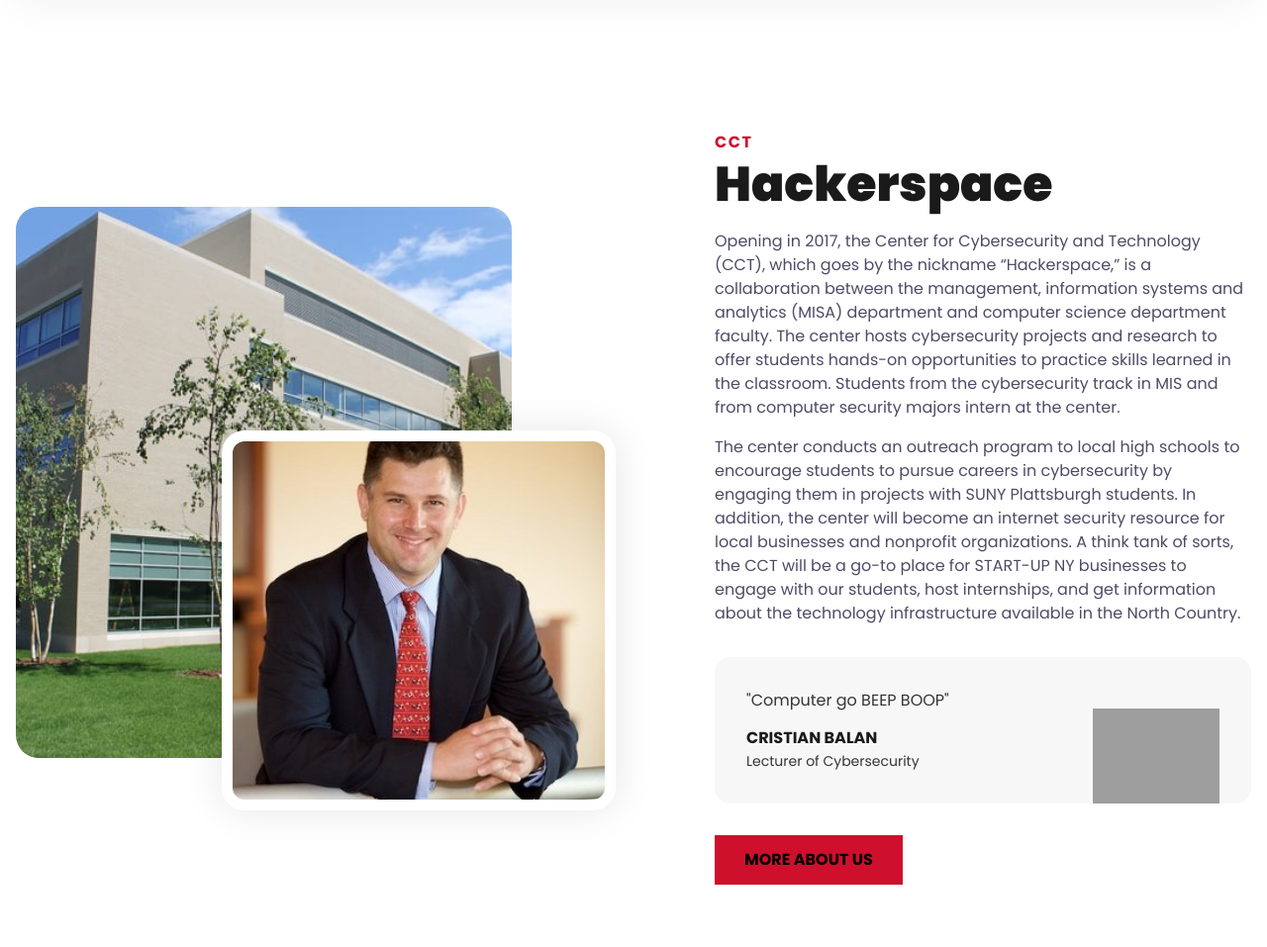
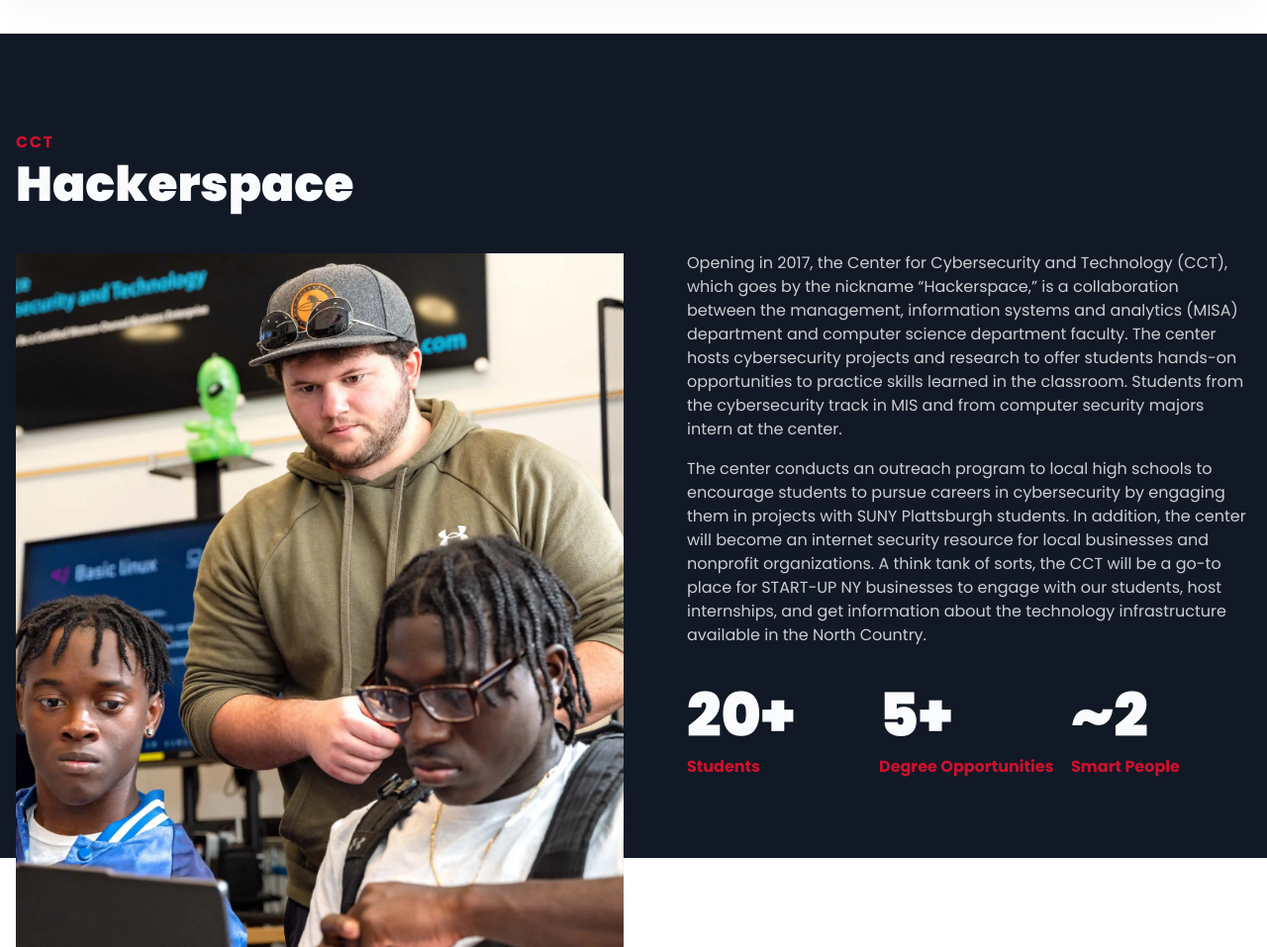
Before and after one commit to Koza101/CCT, an Eleventy site: page src/index.html in a window 1280 px wide. Shown: the part 1500-2457 px from the top of the page at 99% size. Built offline with nearby package versions, Linux system fonts and the light colour scheme; Eleventy itself is replaced by a stand-in of ours; files that its build step writes are made by us from their sources; grey boxes are pictures that could not be loaded; files whose address does not match are found by name.

Commit message:
Added new section to index page

```diff
--- a/src/assets/less/local.less
+++ b/src/assets/less/local.less
@@ -532,124 +532,163 @@
 }
 
 /*-- -------------------------- -->
-<---          Reviews           -->
+<---        Side By Side        -->
 <--- -------------------------- -*/
 
 /* Mobile - 360px */
 @media only screen and (min-width: 0rem) {
-    #reviews {
+    #sbs-1640 {
         padding: var(--sectionPadding);
-        /* Centers the button */
-        text-align: center;
+        background-color: #111926;
+        overflow: hidden;
 
         .cs-container {
+            width: 100%;
+            /* changes to 1280px at tablet */
+            max-width: (584/16rem);
             margin: auto;
-            max-width: (1104/16rem);
-            width: 100%;
+            display: flex;
+            flex-direction: column;
+            align-items: center;
+            /* 48px - 64px */
+            gap: clamp(3rem, 6vw, 4rem);
         }
 
-        .cs-topper {
-            margin-bottom: (16/16rem);
-            text-align: center;
+        .cs-content {
+            /* set text align to left if content needs to be left aligned */
+            text-align: left;
+            width: 100%;
+            max-width: (630/16rem);
+            display: flex;
+            flex-direction: column;
+            /* centers content horizontally, set to flex-start to left align */
+            align-items: flex-start;
+            position: relative;
+            z-index: 10;
         }
 
         .cs-title {
-            max-width: (700/16rem);
-            text-align: center;
+            margin: 0 0 (40/16rem) 0;
+            color: var(--bodyTextColorWhite);
         }
 
         .cs-text {
-            /* 88px - 104px */
-            margin-bottom: clamp(5.5em, 10.2vw, 6.5em);
-            max-width: (650/16rem);
-            text-align: center;
-        }
-
-        .cs-card-group {
-            /* 48px - 64px */
-            margin: 0 auto clamp(3rem, 5vw, 4rem);
-            padding: 0;
-        }
-
-        .cs-item {
-            position: relative;
-            display: flex;
-            flex-wrap: wrap;
-            justify-content: space-between;
-            align-items: center;
-            border-radius: (4/16rem);
-            margin: 0 auto (64/16rem);
-            background: #fff;
-            max-width: (542/16rem);
-            width: 100%;
-            /* Prevents padding from affecting height & width */
-            box-sizing: border-box;
-            /* Padding L & R - 16px - 32px */
-            padding: (60/16rem) clamp(1rem, 3.2vw, 2rem) 0;
-            /* 32px - 40px */
-            padding-bottom: clamp(2rem, 5.4vw, 2.5rem);
-            list-style: none;
-            text-align: left;
-            box-shadow: 0px 20px 39px 0px rgba(0, 0, 0, 0.05);
+            margin-bottom: (16/16rem);
+            color: var(--bodyTextColorWhite);
+            opacity: .8;
 
             &:last-of-type {
-                margin-bottom: 0;
+                margin-bottom: (32/16rem);
             }
         }
 
-        .cs-item-img {
-            position: absolute;
-            top: calc(-40 / 16 * 1rem);
-            height: (80/16rem);
-            width: (80/16rem);
+        .cs-picture {
+            width: 100%;
+            height: auto;
+            min-height: (420/16rem);
+            display: block;
+            position: relative;
+            z-index: 1;
+
+            img {
+                width: 100%;
+                height: 100%;
+                object-fit: cover;
+                position: absolute;
+                top: 0;
+                left: 0;
+            }
         }
 
-        .cs-item-p {
-            border-bottom: 1px solid #e8e9ec;
-            margin: 0 0 (20/16rem);
-            padding-bottom: (20/16rem);
-            font-size: (16/16rem);
-            line-height: 1.5em;
-            color: var(--bodyTextColor);
+        .cs-stats-group {
+            width: 100%;
+            max-width: (570/16rem);
+            display: flex;
+            flex-direction: column;
         }
 
-        .cs-reviewer {
+        .cs-stats {
+            width: 100%;
+            max-width: (630/16rem);
+            padding: 0;
+            margin: 0;
+            display: grid;
+            grid-template-columns: repeat(12, 1fr);
+            row-gap: (24/16rem);
+            column-gap: (12/16rem);
+        }
+
+        .cs-stat {
+            list-style: none;
+            margin: 0;
+            padding: 0;
+            display: flex;
+            grid-column: span 4;
+            flex-direction: column;
+            align-self: stretch;
+            align-content: space-between;
+        }
+
+        .cs-number {
+            /* 39px - 61px */
+            font-size: clamp(2.4375rem, 5vw, 3.8125rem);
+            line-height: 1.2em;
+            font-weight: 900;
+            text-align: left;
+            color: var(--bodyTextColorWhite);
             display: block;
-            margin: 0 auto 0 0;
-            width: 40%;
+            margin: 0 0 (4/16rem) 0;
+        }
+
+        .cs-desc {
             font-size: (16/16rem);
             line-height: 1.5em;
             font-weight: 700;
-            color: var(--headerColor);
-        }
-
-        .cs-desc {
-            display: block;
-            font-size: (14/16rem);
-            font-weight: 400;
-            color: var(#353535);
-        }
-
-        .cs-item-stars {
-            height: (16/16rem);
-            width: (96/16rem);
+            text-align: left;
+            /* auto margin top will push text to bottom if there's only one line */
+            margin: 0;
+            color: var(--primary);
         }
     }
 }
 
 /* Tablet - 768px */
 @media only screen and (min-width: 48rem) {
-    #reviews {
-        .cs-card-group {
-            display: flex;
+    #sbs-1640 {
+        .cs-container {
+            max-width: (1280/16rem);
+            flex-direction: row;
             justify-content: space-between;
-            align-items: center;
-            gap: (16/16rem);
+            align-items: stretch;
         }
 
-        .cs-item {
-            /* reset margin so it won't interfere with flexbox */
-            margin: 0;
+        .cs-stats-group {
+            /* 52px - 90px */
+            margin-bottom: clamp(3.25rem, 7vw, 5.625rem);
+            /* 60px - 120px */
+            padding-top: clamp(3.75rem, 10vw, 7.5rem);
+            /* 60px - 80px */
+            padding-bottom: clamp(3.75rem, 8vw, 5rem);
+            position: relative;
+            z-index: 1;
+
+            &:before {
+                content: '';
+                width: 200vw;
+                height: 100%;
+                background: #fff;
+                opacity: 1;
+                position: absolute;
+                display: block;
+                top: 100%;
+                left: -100%;
+                z-index: -1;
+                transform: translateX(-50%);
+            }
+        }
+
+        .cs-picture {
+            height: 100%;
         }
     }
 }
@@ -657,20 +696,12 @@
 /* Dark Mode */
 @media only screen and (min-width: 0rem) {
     body.dark-mode {
-        #reviews {
-            .cs-title,
-            .cs-text,
-            .cs-item-p,
-            .cs-reviewer {
-                color: var(--bodyTextColorWhite);
-            }
-
-            .cs-item {
-                background: var(--medium);
-            }
-
-            .cs-desc {
-                color: var(--primaryLight);
+        #sbs-1640 {
+            background-color: rgba(0, 0, 0, .6);
+            .cs-stats-group {
+                &:before {
+                    background-color: var(--dark);
+                }
             }
         }
     }
--- a/src/assets/less/root.less
+++ b/src/assets/less/root.less
@@ -1515,3 +1515,45 @@ body {
     margin: 0;
     color: var(--bodyTextColor);
 }
+
+body {
+    margin: 0;
+    padding: 0;
+}
+
+*, *:before, *:after {
+    /* prevents padding from affecting height and width */
+    box-sizing: border-box;
+}
+.cs-topper {
+    font-size: var(--topperFontSize);
+    line-height: 1.2em;
+    text-transform: uppercase;
+    text-align: inherit;
+    letter-spacing: .1em;
+    font-weight: 700;
+    color: var(--primary);
+    margin-bottom: (4/16rem);
+    display: block;
+}
+
+.cs-title {
+    font-size: var(--headerFontSize);
+    font-weight: 900;
+    line-height: 1.2em;
+    text-align: inherit;
+    max-width: (700/16rem);
+    margin: 0 0 (16/16rem) 0;
+    color: var(--headerColor);
+    position: relative;
+}
+
+.cs-text {
+    font-size: var(--bodyFontSize);
+    line-height: 1.5em;
+    text-align: inherit;
+    width: 100%;
+    max-width: (650/16rem);
+    margin: 0;
+    color: var(--bodyTextColor);
+}
--- a/src/index.html
+++ b/src/index.html
@@ -160,7 +160,7 @@ eleventyNavigation:
     <!--                 Side By Side                 -->
     <!-- ============================================ -->
 
-    <section id="sbs">
+    {# <section id="sbs">
         <div class="cs-container">
             <!-- Left Image Section -->
             <div class="cs-left">
@@ -203,7 +203,49 @@ eleventyNavigation:
                 <a href="/about" class="cs-button-solid">More About Us</a>
             </div>
         </div>
-    </section>
+    </section> #}
+
+<!-- ============================================ -->
+<!--                Side By Side                  -->
+<!-- ============================================ -->
+
+<section id="sbs-1640">
+    <div class="cs-container">
+        <div class="cs-content">
+            <span class="cs-topper">CCT</span>
+            <h2 class="cs-title">Hackerspace</h2>
+            <picture class="cs-picture">
+                <!--Mobile Image-->
+                <source media="(max-width: 600px)" srcset="/assets/images/MikeT_ReSi_1.webp">
+                <!--Tablet and above Image-->
+                <source media="(min-width: 601px)" srcset="/assets/images/MikeT_ReSi_1.webp">
+                <img loading="lazy" decoding="async" src="/assets/images/MikeT_ReSi_1.webp" alt="people" width="608" height="406">
+            </picture>
+        </div>
+        <div class="cs-stats-group">
+            <p class="cs-text">
+                Opening in 2017, the Center for Cybersecurity and Technology (CCT), which goes by the nickname “Hackerspace,” is a collaboration between the management, information systems and analytics (MISA) department and computer science department faculty. The center hosts cybersecurity projects and research to offer students hands-on opportunities to practice skills learned in the classroom. Students from the cybersecurity track in MIS and from computer security majors intern at the center.
+            </p>
+            <p class="cs-text">
+                The center conducts an outreach program to local high schools to encourage students to pursue careers in cybersecurity by engaging them in projects with SUNY Plattsburgh students. In addition, the center will become an internet security resource for local businesses and nonprofit organizations. A think tank of sorts, the CCT will be a go-to place for START-UP NY businesses to engage with our students, host internships, and get information about the technology infrastructure available in the North Country.
+            </p>
+            <ul class="cs-stats">
+                <li class="cs-stat">
+                    <span class="cs-number">20+</span>
+                    <span class="cs-desc">Students</span>
+                </li>
+                <li class="cs-stat">
+                    <span class="cs-number">5+</span>
+                    <span class="cs-desc">Degree Opportunities</span>
+                </li>
+                <li class="cs-stat">
+                    <span class="cs-number">~2</span>
+                    <span class="cs-desc">Smart People</span>
+                </li>
+            </ul>
+        </div>
+    </div>
+</section>
 
     <!-- ============================================ -->
     <!--            Extra Content To Rank             -->
```
Also changed, not shown: src/assets/css/local.css, src/assets/css/root.css.
